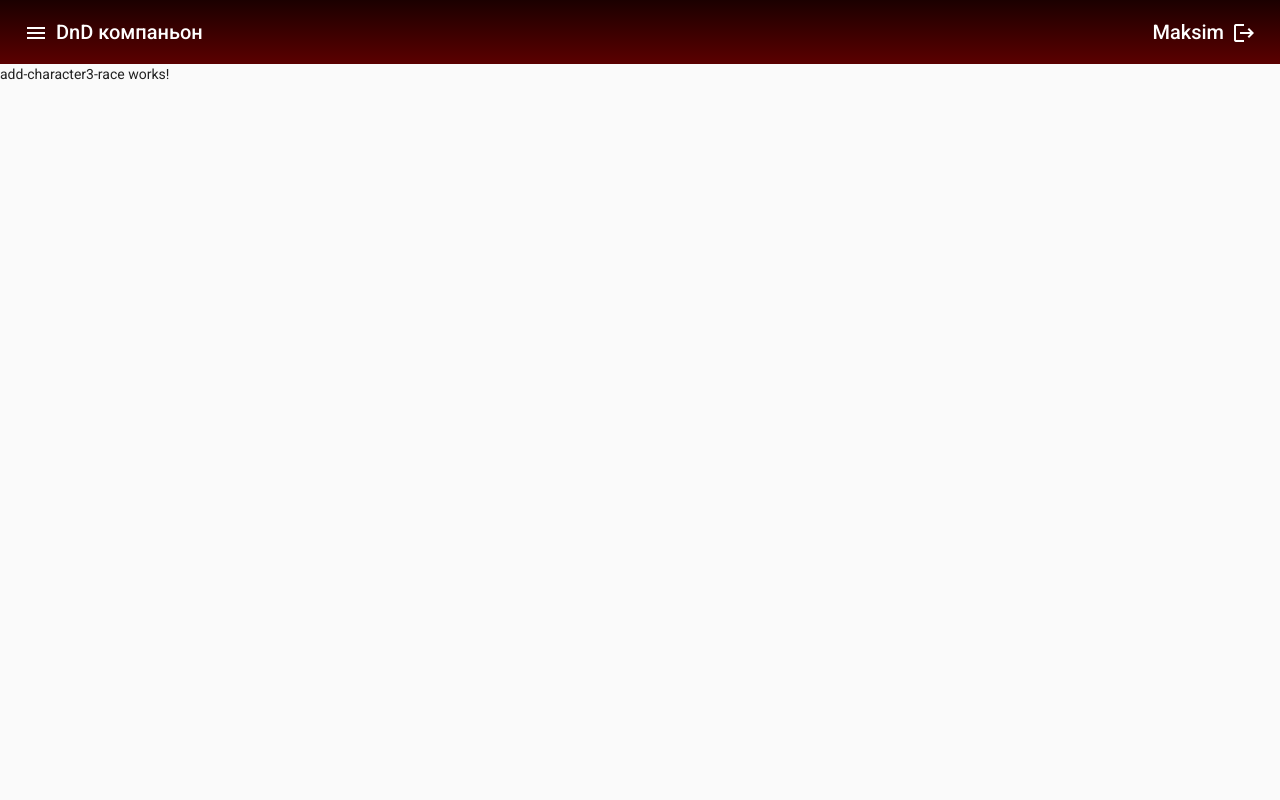
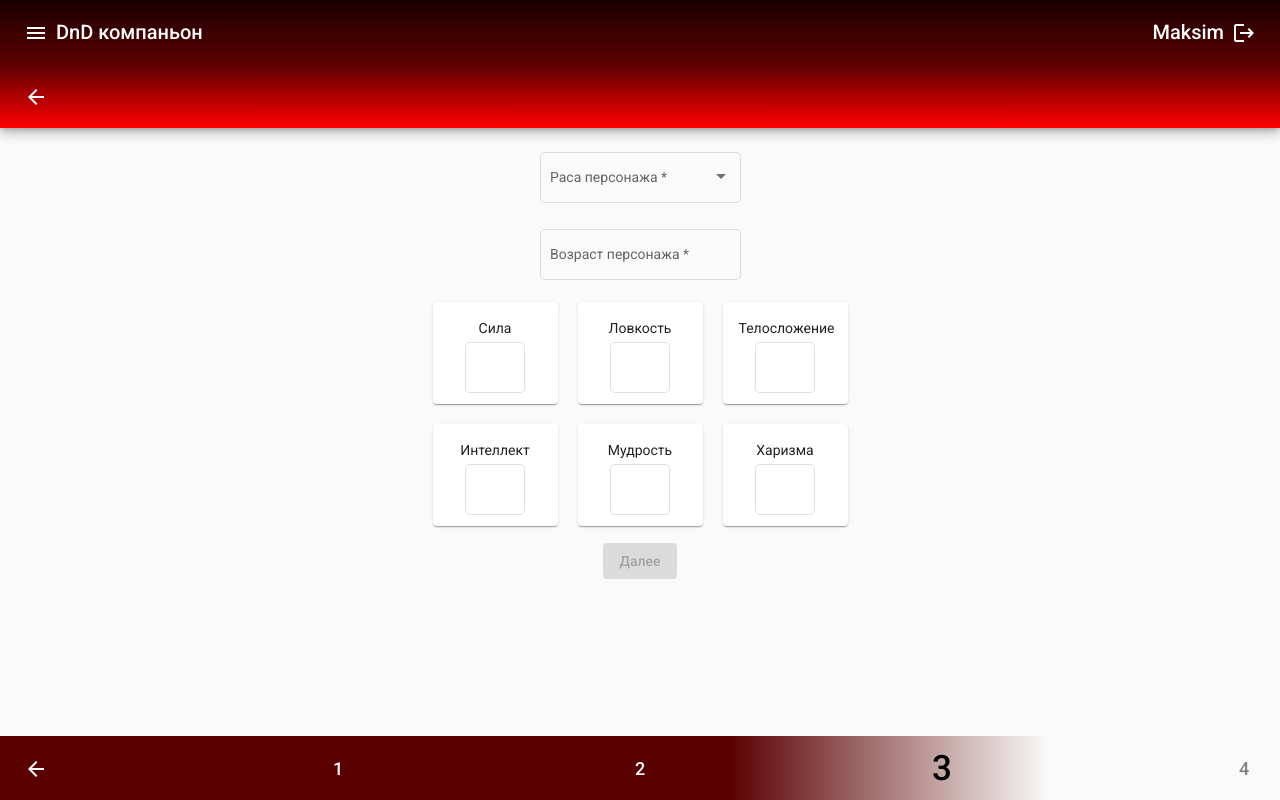
Before and after one commit to MaksiMilian789/dnd-web, an Angular app: page /player/createCharacterRace in a window 1280 px wide. Built offline with nearby package versions, Linux system fonts and the light colour scheme; sample sign-in values are in the browser's storage.

Commit message:
feat: заготовка третьего этапа создания персонажа

```diff
--- a/src/app/player/add-character/add-character2-class/add-character2-class.component.ts
+++ b/src/app/player/add-character/add-character2-class/add-character2-class.component.ts
@@ -36,7 +36,6 @@ export class AddCharacter2ClassComponent {
   save(): void {}
 
   changeDescription(selectClass: string): void {
-    console.log("change")
     switch (selectClass) {
       case 'Бард':
         this.description = 'Неважно, кем является бард: учёным, скальдом или проходимцем; он плетёт магию из слов и музыки, вдохновляя союзников, деморализуя противников, манипулируя сознанием, создавая иллюзии, и даже исцеляя раны.';
--- a/src/app/player/add-character/add-character3-race/add-character3-race.component.html
+++ b/src/app/player/add-character/add-character3-race/add-character3-race.component.html
@@ -1 +1,103 @@
-<p>add-character3-race works!</p>
+<mat-toolbar color="primary" class="toolbar mat-elevation-z6 secondary-toolbar">
+    <a mat-icon-button [routerLink]="['/player/characters']">
+        <mat-icon>arrow_back</mat-icon>
+    </a>
+</mat-toolbar>
+<div class="center">
+    <form [formGroup]="addForm">
+        <mat-form-field appearance="outline">
+            <mat-label>Раса персонажа</mat-label>
+            <mat-select formControlName="class" (selectionChange)="changeMaxAge($event.value)" #race>
+                <mat-option *ngFor="let race of races" [value]="race">
+                    {{ race }}
+                </mat-option>
+            </mat-select>
+        </mat-form-field>
+        <mat-form-field appearance="outline">
+            <mat-label>Возраст персонажа</mat-label>
+            <input matInput type="number" [min]="1" [max]="maxAge" formControlName="age" />
+        </mat-form-field>
+    </form>
+
+    <div class="stats">
+        <div>
+            <mat-card>
+                <mat-card-content>
+                    Сила
+                    <mat-form-field appearance="outline">
+                        <input matInput type="number" [min]="1" [max]="30" />
+                    </mat-form-field>
+                </mat-card-content>
+            </mat-card>
+            <mat-card>
+                <mat-card-content>
+                    Интеллект
+                    <mat-form-field appearance="outline">
+                        <input matInput type="number" [min]="1" [max]="30" />
+                    </mat-form-field>
+                </mat-card-content>
+            </mat-card>
+        </div>
+        <div>
+            <mat-card>
+                <mat-card-content>
+                    Ловкость
+                    <mat-form-field appearance="outline">
+                        <input matInput type="number" [min]="1" [max]="30" />
+                    </mat-form-field>
+                </mat-card-content>
+            </mat-card>
+            <mat-card>
+                <mat-card-content>
+                    Мудрость
+                    <mat-form-field appearance="outline">
+                        <input matInput type="number" [min]="1" [max]="30" />
+                    </mat-form-field>
+                </mat-card-content>
+            </mat-card>
+        </div>
+        <div>
+            <mat-card>
+                <mat-card-content>
+                    Телосложение
+                    <mat-form-field appearance="outline">
+                        <input matInput type="number" [min]="1" [max]="30" />
+                    </mat-form-field>
+                </mat-card-content>
+            </mat-card>
+            <mat-card>
+                <mat-card-content>
+                    Харизма
+                    <mat-form-field appearance="outline">
+                        <input matInput type="number" [min]="1" [max]="30" />
+                    </mat-form-field>
+                </mat-card-content>
+            </mat-card>
+        </div>
+    </div>
+
+    <button mat-raised-button class="button-next" (click)="save()" [disabled]="!addForm.valid"
+        [routerLink]="['/player/createCharacterBackground']">
+        Далее
+    </button>
+</div>
+<mat-toolbar color="primary" class="toolbar steps-toolbar">
+    <div class="steps">
+        <a mat-icon-button [routerLink]="['/player/characters']">
+            <mat-icon>arrow_back</mat-icon>
+        </a>
+        <button mat-icon-button (click)="save()" [routerLink]="['/player/createCharacterName']" class="previous">
+            <span>1</span>
+        </button>
+        <button mat-icon-button (click)="save()" [routerLink]="['/player/createCharacterClass']" class="previous">
+            <span>2</span>
+        </button>
+        <button mat-icon-button disableRipple="true">
+            <span class="current">3</span>
+        </button>
+        <button mat-icon-button [disabled]="!addForm.valid" (click)="save()"
+            [routerLink]="['/player/createCharacterBackground']">
+            <span>4</span>
+        </button>
+    </div>
+</mat-toolbar>
--- a/src/app/player/add-character/add-character3-race/add-character3-race.component.scss
+++ b/src/app/player/add-character/add-character3-race/add-character3-race.component.scss
@@ -0,0 +1,88 @@
+.center {
+  display: flex;
+  flex-direction: column;
+  justify-content: center;
+  align-items: center;
+  padding-top: 20px;
+  padding-left: 30px;
+  padding-right: 30px;
+}
+
+form {
+  display: flex;
+  flex-direction: column;
+}
+
+.button-next {
+  margin-top: -3px;
+}
+
+.steps {
+  width: 100%;
+  display: flex;
+  flex-direction: row;
+  justify-content: space-between;
+
+  span {
+    font-size: large;
+  }
+
+  .current {
+    font-size: 35px;
+    color: black;
+  }
+}
+
+.steps-toolbar {
+  background: linear-gradient(to right, #5b0000 57%, transparent 82%);
+  position: absolute;
+  bottom: 0;
+
+  button:disabled {
+    color: grey;
+  }
+
+  button {
+    color: black;
+  }
+}
+
+.previous {
+  color: white !important;
+}
+
+.stats {
+  display: grid;
+  grid-template-columns: repeat(3, 125px);
+  grid-column-gap: 20px;
+}
+
+@media screen and (max-width: 380px) {
+  .stats {
+    grid-template-columns: repeat(3, 100px) !important;
+  }
+
+  mat-card-content {
+    font-size: 10px;
+  }
+}
+
+mat-card {
+  margin-bottom: 20px;
+}
+
+mat-card-content {
+  height: 70px;
+  text-align: center;
+
+  mat-form-field {
+    text-align: center;
+    width: 60px;
+  }
+}
+
+input::-webkit-outer-spin-button,
+input::-webkit-inner-spin-button {
+    -webkit-appearance: none;
+    margin: 0;
+}
--- a/src/app/player/add-character/add-character3-race/add-character3-race.component.ts
+++ b/src/app/player/add-character/add-character3-race/add-character3-race.component.ts
@@ -1,15 +1,55 @@
-import { Component, OnInit } from '@angular/core';
+import { Component } from '@angular/core';
+import { FormControl, FormGroup, Validators } from '@angular/forms';
 
 @Component({
   selector: 'app-add-character3-race',
   templateUrl: './add-character3-race.component.html',
-  styleUrls: ['./add-character3-race.component.scss']
+  styleUrls: ['./add-character3-race.component.scss'],
 })
-export class AddCharacter3RaceComponent implements OnInit {
+export class AddCharacter3RaceComponent {
+  addForm: FormGroup;
 
-  constructor() { }
+  races = [
+    'Дварф',
+    'Драконорожденный',
+    'Полуорк',
+    'Полуэльф',
+    'Эльф',
+    'Человек',
+  ];
 
-  ngOnInit(): void {
+  maxAge: number = -1;
+
+  constructor() {
+    this.addForm = new FormGroup({
+      class: new FormControl('', Validators.required),
+      age: new FormControl('', Validators.required),
+    });
+    //TODO: доделать распределение характеристик
   }
 
+  save(): void {}
+
+  changeMaxAge(maxAge: string): void {
+    switch (maxAge) {
+      case 'Дварф':
+        this.maxAge = 250;
+        break;
+      case 'Драконорожденный':
+        this.maxAge = 100;
+        break;
+      case 'Полуорк':
+        this.maxAge = 100;
+        break;
+      case 'Полуэльф':
+        this.maxAge = 220;
+        break;
+      case 'Эльф':
+        this.maxAge = 500;
+        break;
+      case 'Человек':
+        this.maxAge = 130;
+        break;
+    }
+  }
 }
```
